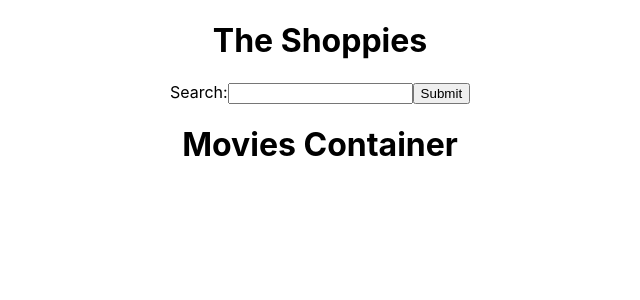
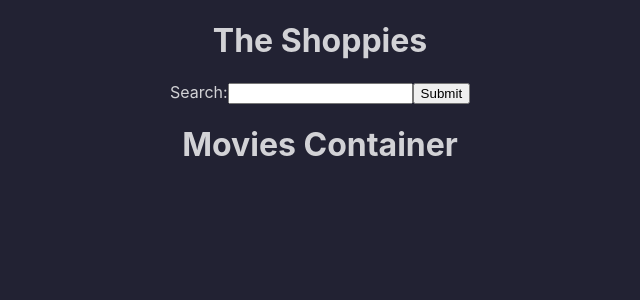
Before and after one commit to JMHero05/shoppies, a React (Create React App) app: page / in a window 1280 px wide. Shown: the top 300 px of the page, without its empty margins (320-960 px from the left). Built offline with nearby package versions, Linux system fonts and the light colour scheme.

Commit message:
Added global styling

```diff
--- a/src/index.css
+++ b/src/index.css
@@ -1,13 +1,11 @@
 body {
   margin: 0;
-  font-family: -apple-system, BlinkMacSystemFont, 'Segoe UI', 'Roboto', 'Oxygen',
+  font-family: 'Raleway', -apple-system, BlinkMacSystemFont, 'Segoe UI', 'Roboto', 'Oxygen',
     'Ubuntu', 'Cantarell', 'Fira Sans', 'Droid Sans', 'Helvetica Neue',
     sans-serif;
   -webkit-font-smoothing: antialiased;
   -moz-osx-font-smoothing: grayscale;
+  background: #222233;
+  text-rendering: optimizeLegibility;
+  color: rgba(255, 255, 255, 0.8);
 }
-
-code {
-  font-family: source-code-pro, Menlo, Monaco, Consolas, 'Courier New',
-    monospace;
-}
```
